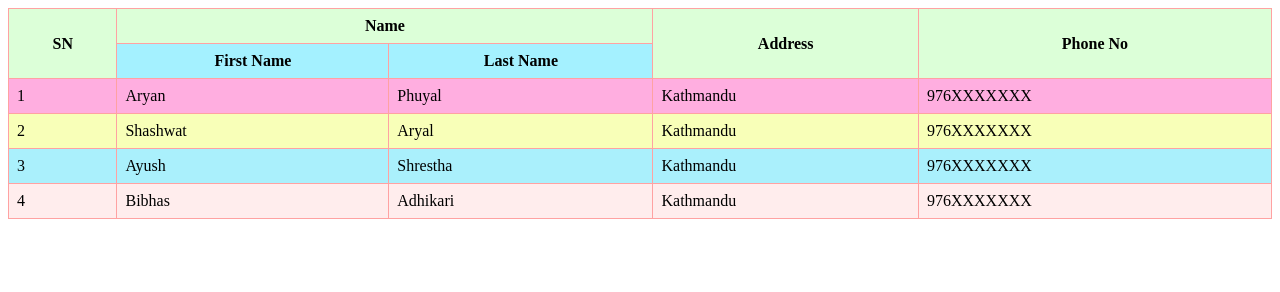
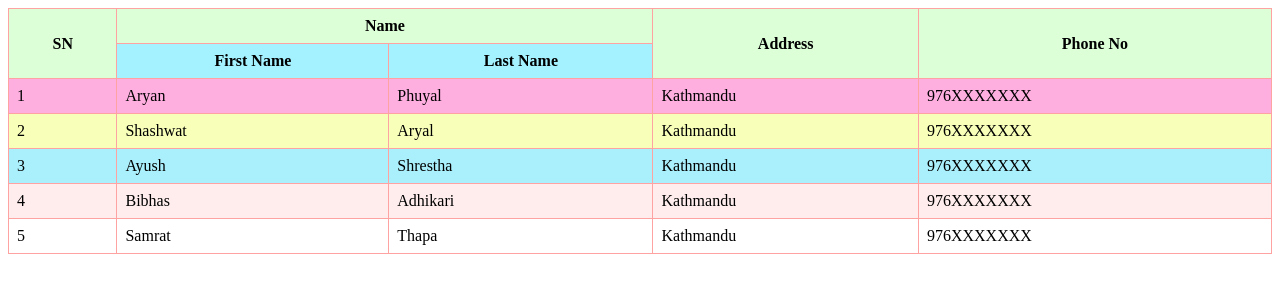
Before and after one commit to phuyal10/Web-Technology, a plain HTML site: page Assignment-3/table.html in a window 1280 px wide. Drawn offline with Linux system fonts and the light colour scheme.

Commit message:
Update table.html

```diff
--- a/Assignment-3/table.html
+++ b/Assignment-3/table.html
@@ -46,7 +46,13 @@
         <td>Kathmandu</td>
         <td>976XXXXXXX</td>
     </tr>
+      <tr>
+        <td>5</td>
+        <td>Samrat</td>
+        <td>Thapa</td>
+        <td>Kathmandu</td>
+        <td>976XXXXXXX</td>
+    </tr>
 </table>
-
 </body>
 </html>
```
